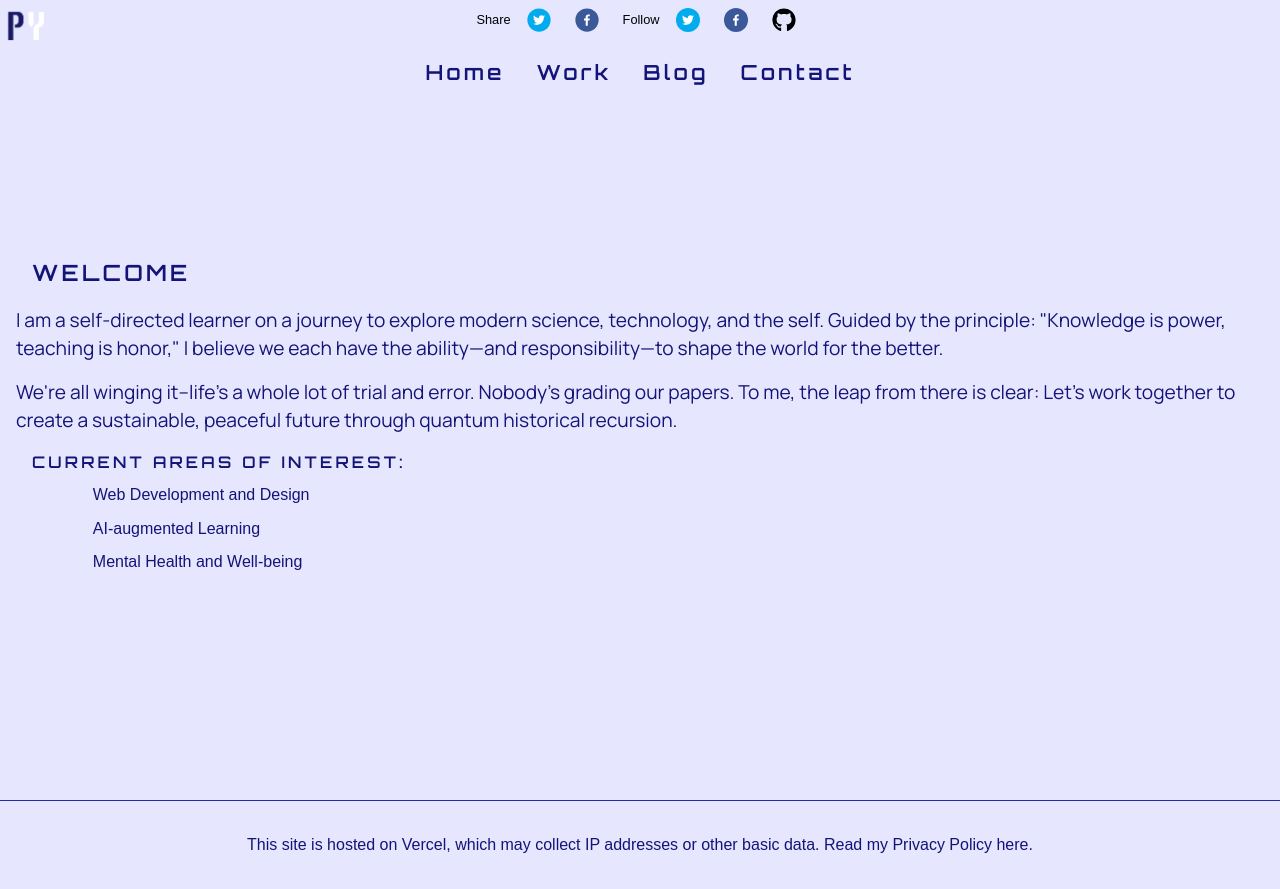
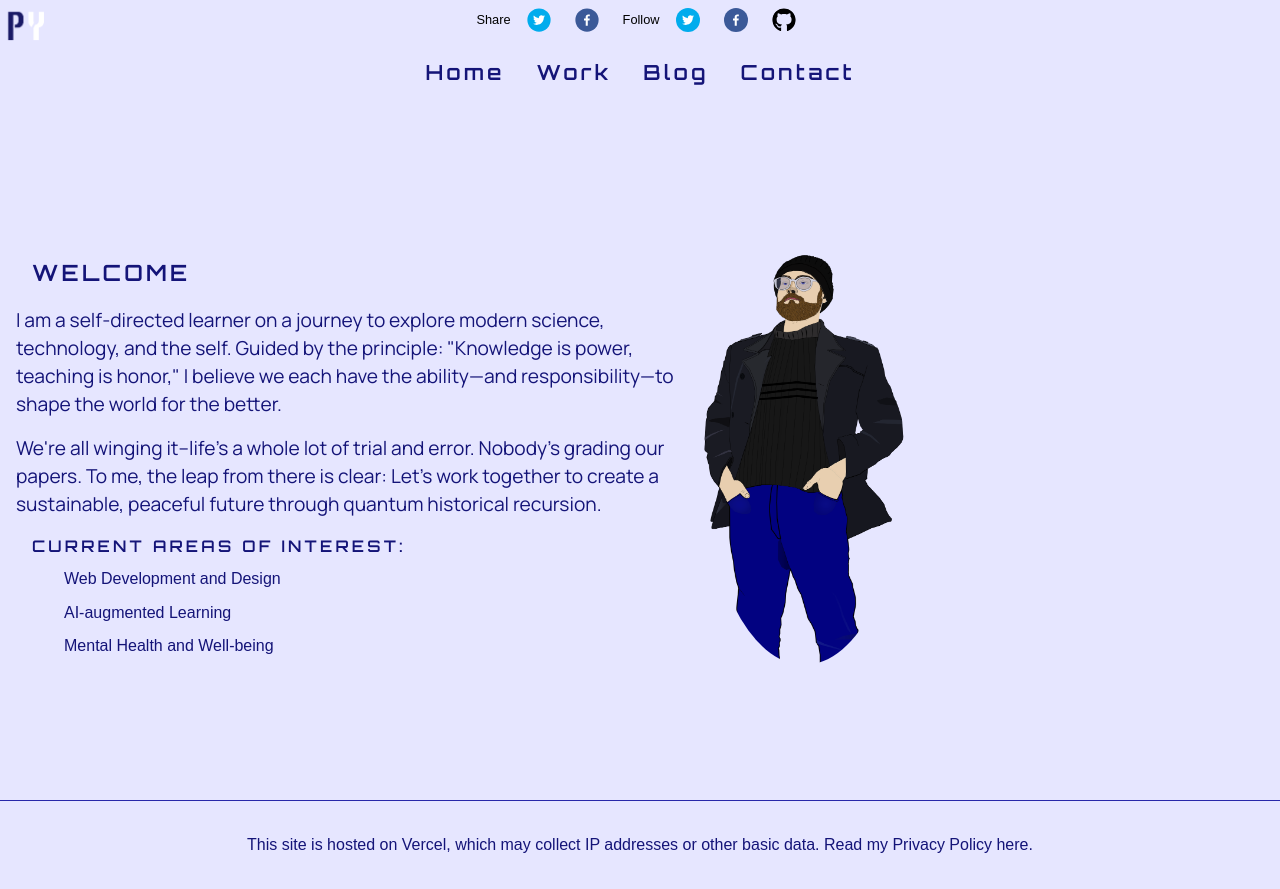
Before and after one commit to YouGuavas/portfolio, a Next.js app: page / in a window 1280 px wide. Built offline with nearby package versions, Linux system fonts and the light colour scheme; a web font is replaced by a local one.

Commit message:
Add cartoon selfie

```diff
--- a/pages/blog/conversation-01.js
+++ b/pages/blog/conversation-01.js
@@ -7,7 +7,7 @@ import Head from 'next/head';
 import { useContext } from 'react';
 import { MyContext } from '@/components/Layout';
 
-import selfie from '@/public/images/selfies/selfie.png';
+import selfie from '@/public/images/selfies/cartoonselfie.png';
 import aiSelfie from '@/public/images/selfies/ai.png';
 
 export default function Blog() {
--- a/pages/blog/conversation-02.js
+++ b/pages/blog/conversation-02.js
@@ -8,7 +8,7 @@ import { useContext } from 'react';
 import { MyContext } from '@/components/Layout';
 import BlogImage from '@/components/BlogImage';
 
-import selfie from '@/public/images/selfies/selfie.png';
+import selfie from '@/public/images/selfies/cartoonselfie.png';
 import aiSelfie from '@/public/images/selfies/ai.png';
 
 import dyson01 from '@/public/images/conversation-02/dyson01.png';
--- a/pages/index.js
+++ b/pages/index.js
@@ -5,7 +5,7 @@ import { useContext } from 'react';
 import SelfieImage from '@/components/body/SelfieImage';
 import { MyContext } from '@/components/Layout';
 import styles from '@/styles/Home.module.scss';
-import selfie from '@/public/images/selfies/selfie.png';
+import selfie from '@/public/images/selfies/cartoonselfie.png';
 
 function Home() {
 	const { theme, setTheme } = useContext(MyContext);
@@ -44,6 +44,7 @@ function Home() {
 						<li>Mental Health and Well-being</li>
 					</ul>
 				</div>
+				<SelfieImage src={selfie.src} height={200} width={200} />
 			</section>
 		</main>
 	);
```
Also changed, not shown: public/images/selfies/cartoonselfie.png (added).
